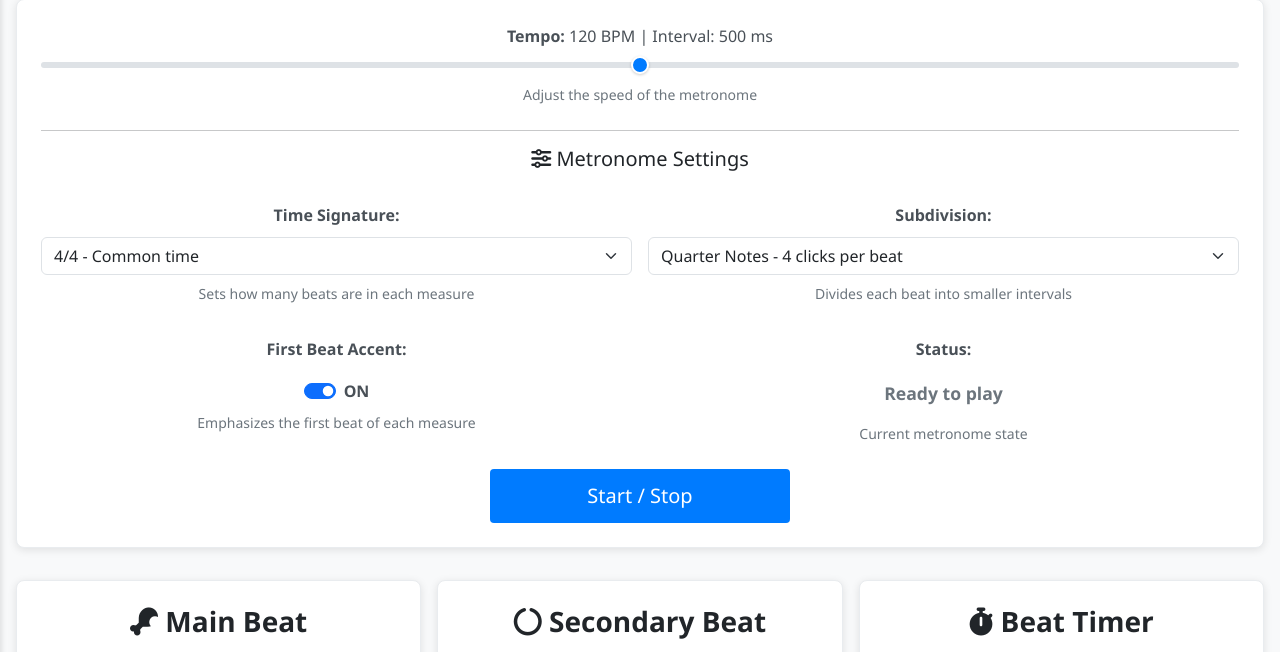
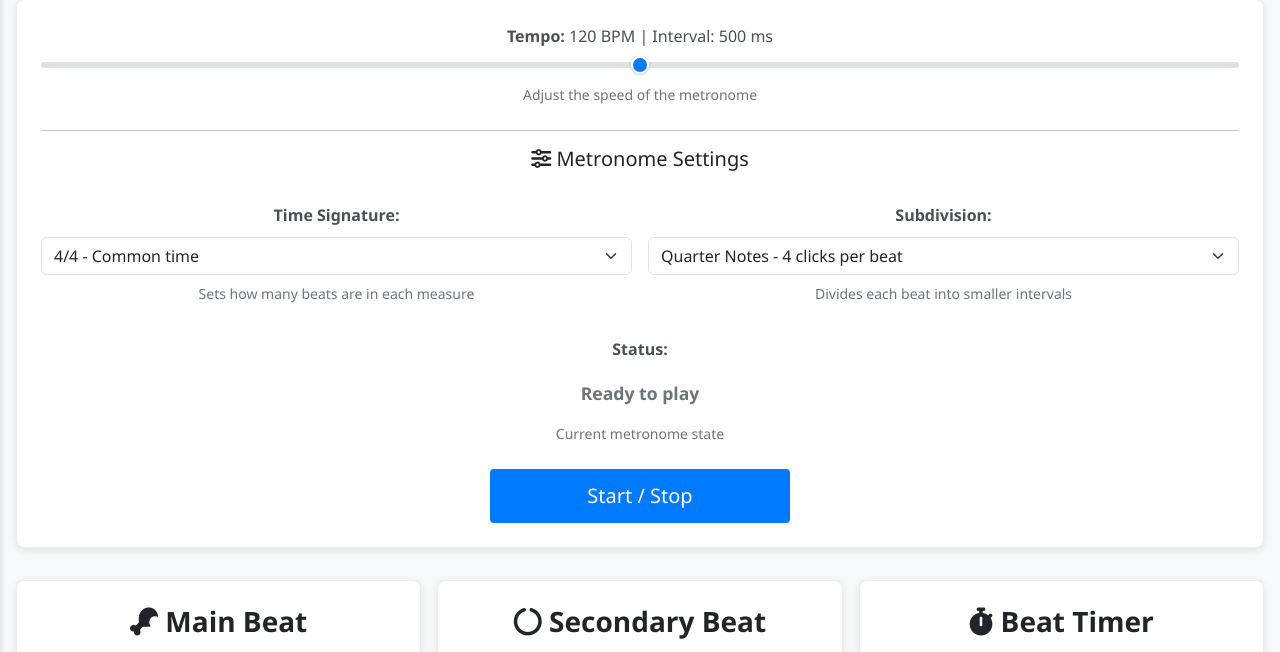
Before and after one commit to Kiro1Z/toolkitproject, a plain HTML site: page metronome.html in a window 1280 px wide. Shown: the part 130-782 px from the top of the page. Drawn offline with nearby package versions, Linux system fonts and the light colour scheme.

Commit message:
Update metronome.html

```diff
--- a/metronome.html
+++ b/metronome.html
@@ -173,19 +173,8 @@ body.dark-mode .visual-box {
     </div>
 </div>
 
-<div class="row mt-3 g-3">
-    <div class="col-md-6">
-        <label class="form-label"><strong>First Beat Accent:</strong></label>
-        <div class="form-check form-switch mt-2 d-flex justify-content-center">
-            <input class="form-check-input" type="checkbox" id="accentToggle" checked onchange="updateAccent(this)">
-            <label class="form-check-label ms-2" for="accentToggle">
-                <span id="accentStatus" style="font-weight: bold;">ON</span>
-            </label>
-        </div>
-        <small class="d-block mt-2" style="color: #6c757d;">Emphasizes the first beat of each measure</small>
-    </div>
-
-    <div class="col-md-6">
+<div class="row mt-3 g-3 justify-content-center">
+    <div class="col-md-6 text-center">
         <label class="form-label"><strong>Status:</strong></label>
         <p style="font-size: 1.1em; font-weight: bold; margin-top: 0.5rem;">
             <span id="statusDisplay" style="color: #6c757d;">Ready to play</span>
@@ -229,7 +218,6 @@ const intervalDisplay = document.getElementById("intervalDisplay");
 const intervalDisplay2 = document.getElementById("intervalDisplay2");
 const timeSignatureSelect = document.getElementById("timeSignature");
 const subdivisionSelect = document.getElementById("subdivision");
-const accentToggle = document.getElementById("accentToggle");
 
 let intervalId = null;
 let isPlaying = false;
@@ -296,17 +284,11 @@ function updateSubdivision(el) {
     }
 }
 
-/* ===== ACCENT TOGGLE ===== */
-function updateAccent(el) {
-    accentEnabled = el.checked;
-    document.getElementById("accentStatus").textContent = accentEnabled ? "ON" : "OFF";
-}
-
 /* ===== STATUS DISPLAY ===== */
 function updateStatusDisplay() {
     const statusDisplay = document.getElementById("statusDisplay");
     if (isPlaying) {
-        statusDisplay.textContent = "▶ Playing";
+        statusDisplay.textContent = "Playing";
         statusDisplay.style.color = "#28a745";
     } else {
         statusDisplay.textContent = "Ready to play";
@@ -328,7 +310,9 @@ function startMetronome() {
     let beatInterval = 60000 / bpm;
     let subdivisionInterval = beatInterval / subdivision;
     beatCount = 0;
+    isPlaying = true;
     updateStatusDisplay();
+    document.getElementById("playBtnText").textContent = "Stop";
 
     intervalId = setInterval(() => {
         // Determine if this is a main beat (start of each beat)
@@ -368,6 +352,7 @@ function stopMetronome() {
     beatCount = 0;
     document.getElementById("beatPosition").textContent = "-";
     document.getElementById("subBeatPosition").textContent = "-";
+    document.getElementById("playBtnText").textContent = "Start";
     updateStatusDisplay();
 }
 
```
